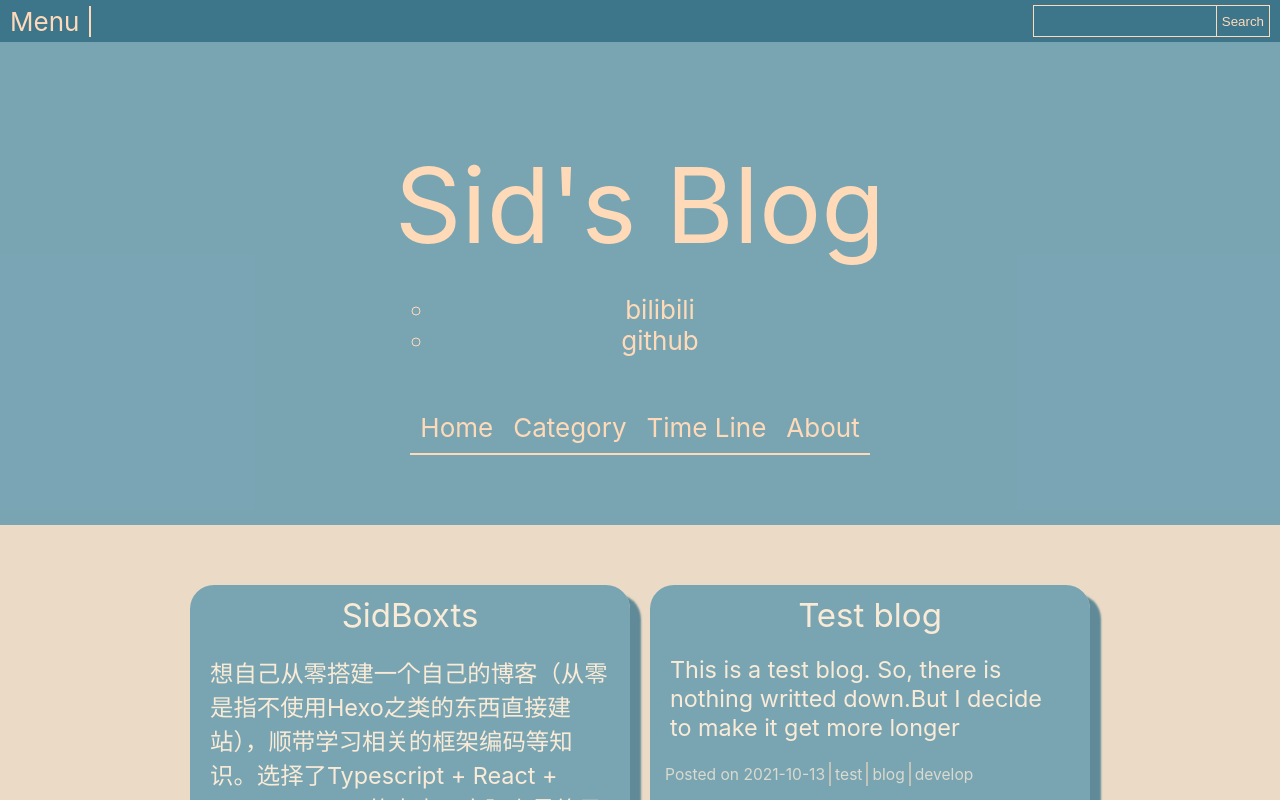
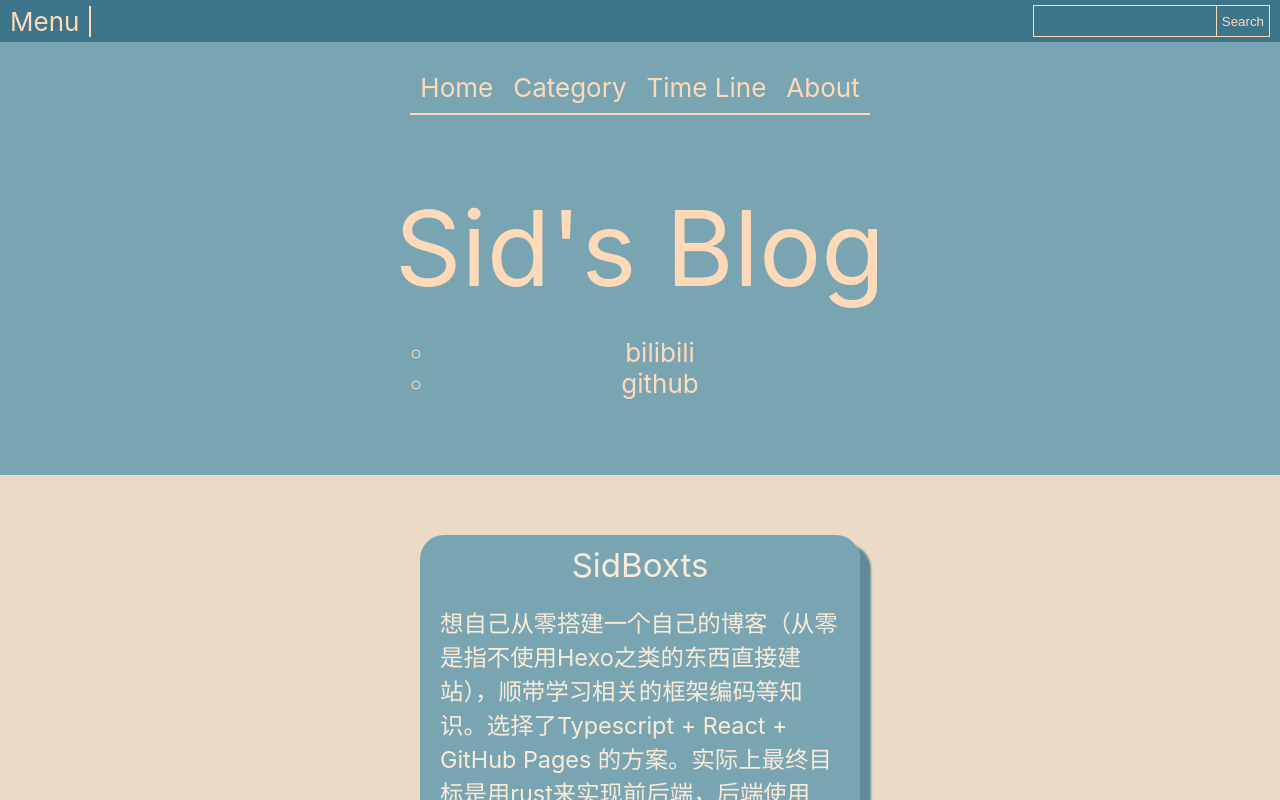
Before and after one commit to XaydBayeck/sidboxts, a React (Create React App) app: page /sidboxts/Home in a window 1280 px wide. Shown: the top 800 px of the page. Built offline with nearby package versions, Linux system fonts and the light colour scheme.

Commit message:
Move nav-bar up and delet test elements in blog.json.

```diff
--- a/src/components/titlebar/Titlebar.css
+++ b/src/components/titlebar/Titlebar.css
@@ -5,7 +5,11 @@
     flex-direction: column;
     justify-content: center;
     align-items: center;
-    padding: 100px 0 50px 0;
+    padding: 0 0 50px 0;
+}
+
+.nav-bar {
+    margin-bottom: 50px;
 }
 
 .nav-bar > nav {
--- a/src/components/titlebar/Titlebar.tsx
+++ b/src/components/titlebar/Titlebar.tsx
@@ -9,7 +9,6 @@ export interface Props {
 export default function Titlebar({ children }: Props) {
     return (
         <div className="title-bar">
-            {children}
             <div className="nav-bar">
                 <nav>
                     <NavLink to="/sidboxts/Home">Home</NavLink>
@@ -18,6 +17,7 @@ export default function Titlebar({ children }: Props) {
                     <NavLink to="/sidboxts/About">About</NavLink>
                 </nav>
             </div>
+            {children}
         </div>
     );
 }
--- a/src/resources/blogs.json
+++ b/src/resources/blogs.json
@@ -11,83 +11,5 @@
     },
     "tags": ["test", "blog", "develop"],
     "article": "This is a test blog. So, there is nothing writted down."
-  },
-  {
-    "title": "Test blog",
-    "content": {
-      "str": "This is a test blog. So, there is nothing writted down.But I decide to make it get more longer"
-    },
-    "date": {
-      "year": 2021,
-      "month": 10,
-      "day": 13
-    },
-    "tags": ["test", "blog", "develop"],
-    "article": "This is a test blog. So, there is nothing writted down."
-  },
-  {
-    "title": "Test blog",
-    "content": {
-      "str": "This is a test blog."
-    },
-    "date": {
-      "year": 2021,
-      "month": 10,
-      "day": 13
-    },
-    "tags": ["test", "blog", "develop"],
-    "article": "This is a test blog. So, there is nothing writted down."
-  },
-  {
-    "title": "Test blog",
-    "content": {
-      "str": "This is a test blog."
-    },
-    "date": {
-      "year": 2021,
-      "month": 10,
-      "day": 13
-    },
-    "tags": ["test", "blog", "develop"],
-    "article": "This is a test blog. So, there is nothing writted down."
-  },
-  {
-    "title": "Test blog",
-    "content": {
-      "str": "This is a test blog."
-    },
-    "date": {
-      "year": 2021,
-      "month": 10,
-      "day": 13
-    },
-    "tags": ["test", "blog", "develop"],
-    "article": "This is a test blog. So, there is nothing writted down."
-  },
-  {
-    "title": "Test blog",
-    "content": {
-      "str": "This is a test blog."
-    },
-    "date": {
-      "year": 2021,
-      "month": 10,
-      "day": 13
-    },
-    "tags": ["test", "blog", "develop"],
-    "article": "This is a test blog. So, there is nothing writted down."
-  },
-  {
-    "title": "Test blog",
-    "content": {
-      "str": "This is a test blog."
-    },
-    "date": {
-      "year": 2021,
-      "month": 10,
-      "day": 13
-    },
-    "tags": ["test", "blog", "develop"],
-    "article": "This is a test blog. So, there is nothing writted down."
   }
 ]
```
